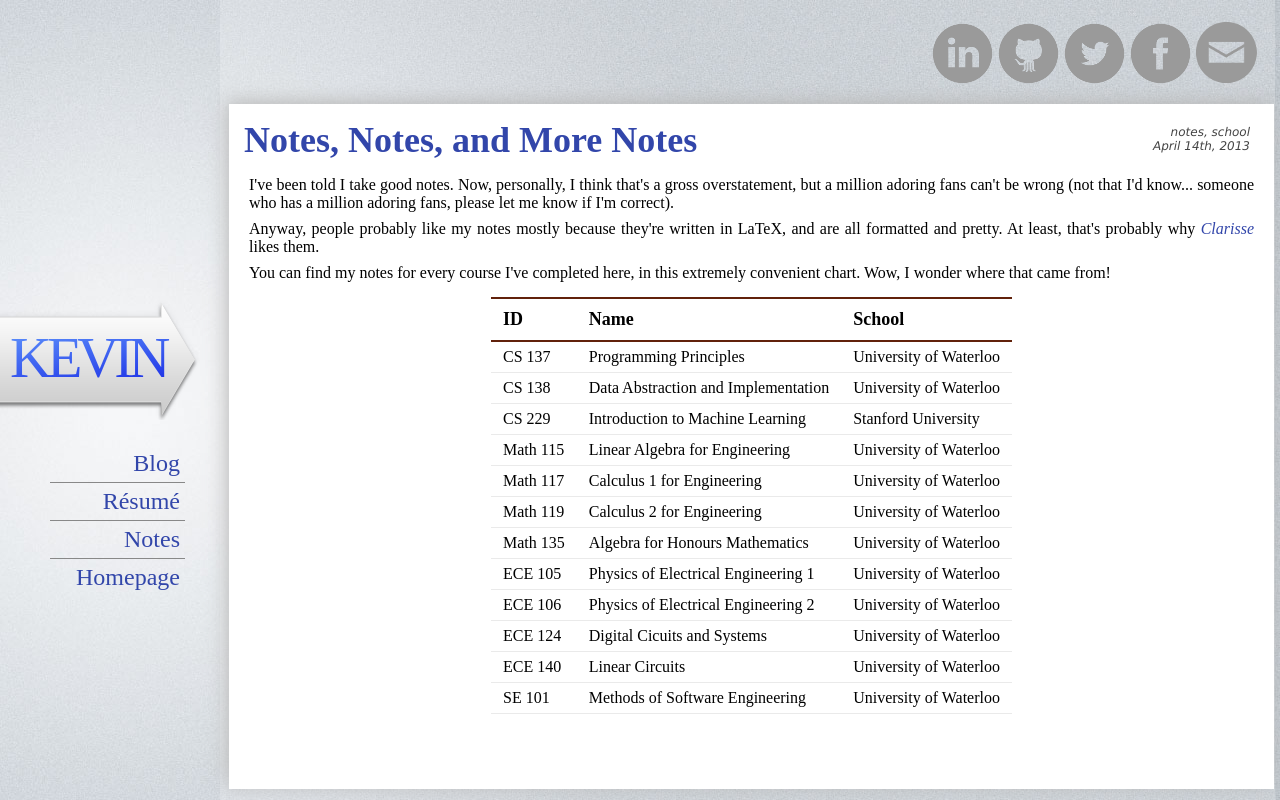
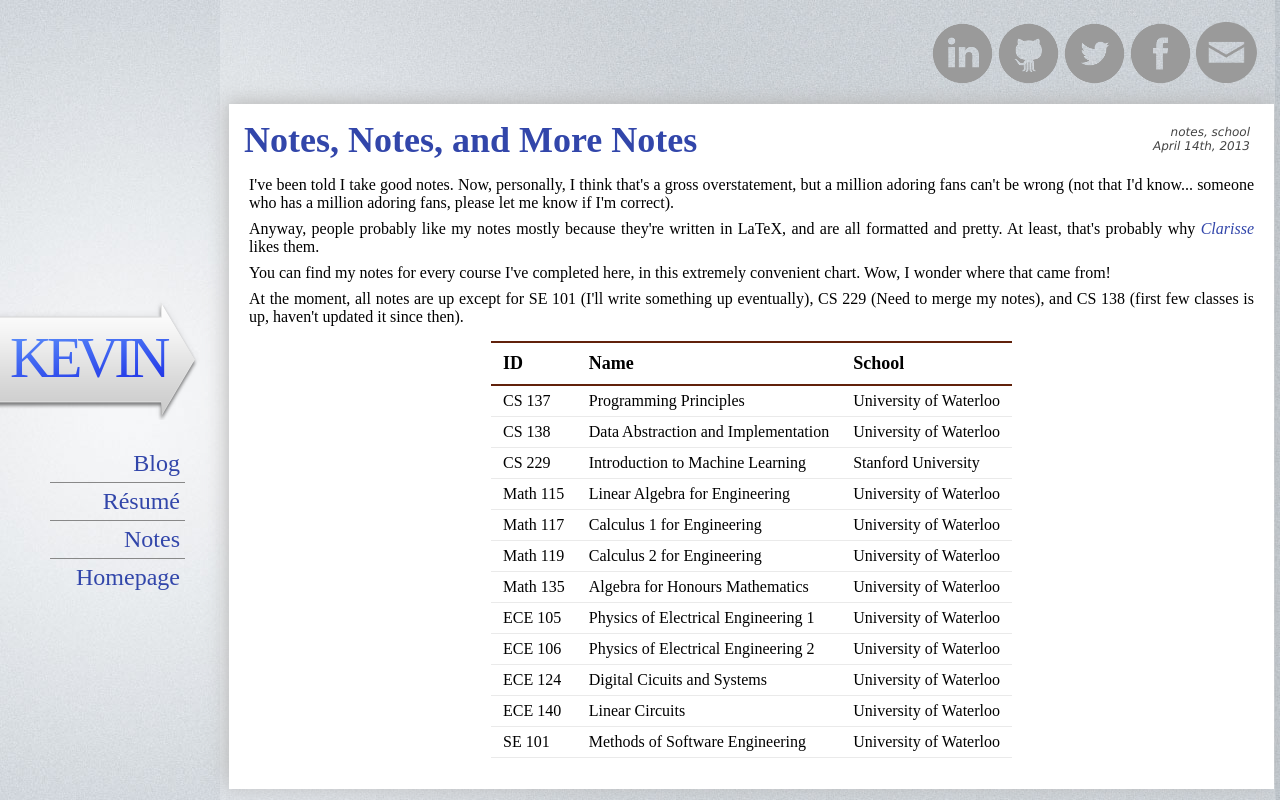
Before and after one commit to TheKevJames/web, a PHP site: page /post2.php in a window 1280 px wide. Run offline with PHP 8.4, Linux system fonts and the light colour scheme; some web fonts are replaced.

Commit message:
Notes status

```diff
--- a/post2.php
+++ b/post2.php
@@ -21,6 +21,7 @@ include_once('nav.inc.php');
 				<p>I've been told I take good notes. Now, personally, I think that's a gross overstatement, but a million adoring fans can't be wrong (not that I'd know... someone who has a million adoring fans, please let me know if I'm correct).</p>
 				<p>Anyway, people probably like my notes mostly because they're written in LaTeX, and are all formatted and pretty. At least, that's probably why <a href='http://clarisseschneider.tumblr.com'>Clarisse</a> likes them.</p>
 				<p>You can find my notes for every course I've completed here, in this extremely convenient chart. Wow, I wonder where that came from!</p>
+				<p>At the moment, all notes are up except for SE 101 (I'll write something up eventually), CS 229 (Need to merge my notes), and CS 138 (first few classes is up, haven't updated it since then).
 
 				<table id='coursestable'>
 					<thead>
```
